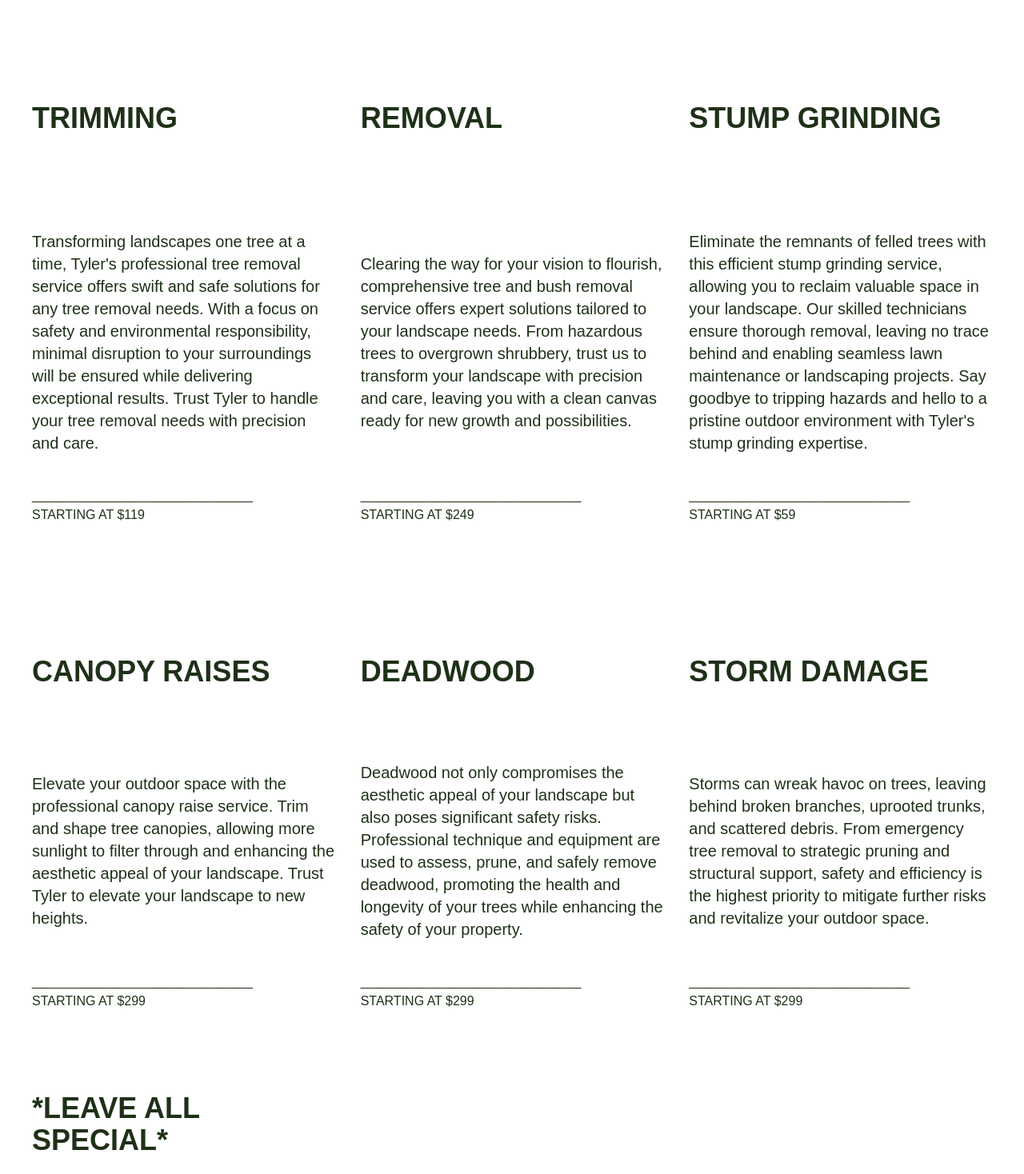
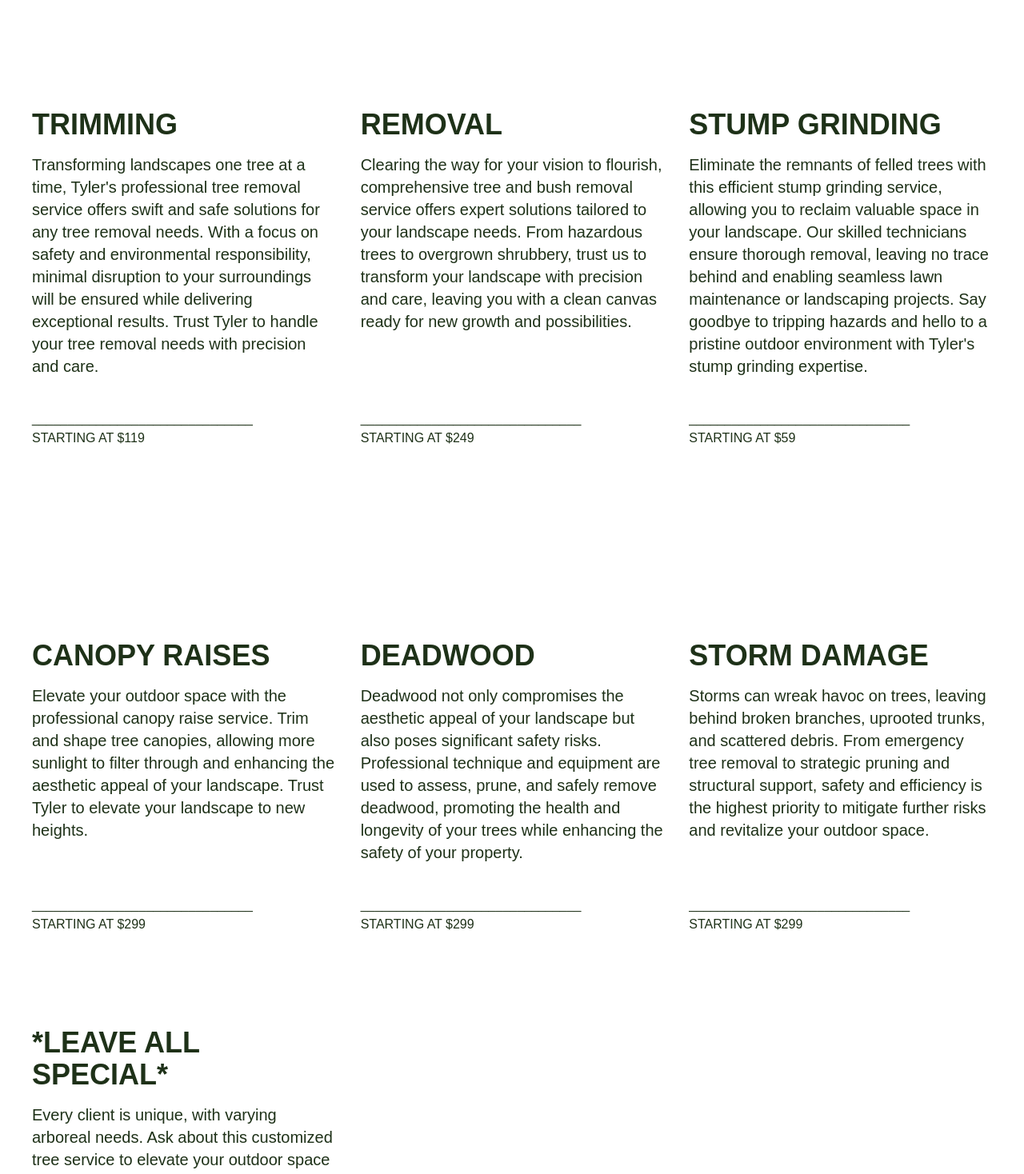
Before and after one commit to gmcclarin/tyler, a React (Create React App) app: page /services in a window 1280 px wide. Shown: the part 120-1588 px from the top of the page at 80% size. Built offline with nearby package versions, Linux system fonts and the light colour scheme; no server answers.

Commit message:
minor css enhancements

```diff
--- a/src/components/BeforeAfter.js
+++ b/src/components/BeforeAfter.js
@@ -139,13 +139,13 @@ const BeforeAfter = () => {
                 className="sm:px-5 text-4xl sm:text-6xl cursor-pointer animate-pulse mx-5 sm:mx-10">«</div>
                     <div className="block sm:flex">
                         <div className="w-full sm:w-1/2 h-1/2 md:h-full relative">
-                            <div className="absolute text-4xl italic top-1/2 left-1/2 -translate-x-1/2 -translate-y-1/2 font-bold text-center text-white border-2 border-white rounded-full p-1 animate-pulse">BEFORE</div>
-                            <img className=" h-full w-full" src={chosenJob.before} />
+                            <div className="absolute text-4xl italic top-1/2 left-1/2 -translate-x-1/2 -translate-y-1/2 font-bold text-center text-white border-2 border-white rounded-full p-3 animate-pulse">BEFORE</div>
+                            <img className=" h-full w-full" src={chosenJob.before} alt="before" />
                         </div>
 
                         <div className="w-full sm:w-1/2 h-1/2 md:h-full relative">
-                            <div className="absolute text-4xl italic top-1/2 left-1/2 -translate-x-1/2 -translate-y-1/2 font-bold text-center text-white border-2  border-white rounded-full p-1 animate-pulse ">AFTER</div>
-                            <img className=" h-full w-full" src={chosenJob.after} />
+                            <div className="absolute text-4xl italic top-1/2 left-1/2 -translate-x-1/2 -translate-y-1/2 font-bold text-center text-white border-2  border-white rounded-full p-3 animate-pulse ">AFTER</div>
+                            <img className=" h-full w-full" src={chosenJob.after} alt="after" />
                         </div>
                     </div>
 
--- a/src/pages/ServicesPage.js
+++ b/src/pages/ServicesPage.js
@@ -8,16 +8,16 @@ const ServicesPage = () => {
             <MobileNav />
             <Nav />
 
-            <div className="pt-24 sm:pt-32 p-10 grid sm:grid-cols-2 lg:grid-cols-3 gap-8  bg-base text-darker">
-            <div className="grid grid-rows-2 items-center">
-                <div className="text-4xl font-bold">TRIMMING</div>
+            <div className="px-10 p-8  grid sm:grid-cols-2 lg:grid-cols-3 gap-8  bg-base text-darker">
+            <div className="grid grid-rows-2 ">
+                <div className="text-4xl font-bold self-end pb-4">TRIMMING</div>
                 <div className="text-xl">Transforming landscapes one tree at a time, Tyler's professional tree removal service offers swift and safe solutions for any tree removal needs. With a focus on safety and environmental responsibility, minimal disruption to your surroundings will be ensured while delivering exceptional results. Trust Tyler to handle your tree removal needs with precision and care.</div>
                 <div className="my-10">
                     <p>_______________________________</p>
                     STARTING AT $119</div>
             </div>
-                <div className="grid grid-rows-2 items-center">
-                    <div className="text-4xl font-bold">REMOVAL</div>
+                <div className="grid grid-rows-2">
+                    <div className="text-4xl font-bold self-end pb-4">REMOVAL</div>
                     <div className="text-xl">Clearing the way for your vision to flourish, comprehensive tree and bush removal service offers expert solutions tailored to your landscape needs. From hazardous trees to overgrown shrubbery, trust us to transform your landscape with precision and care, leaving you with a clean canvas ready for new growth and possibilities.</div>
                     <div className="my-10">
                     <p>_______________________________</p>
@@ -26,40 +26,40 @@ const ServicesPage = () => {
 
 
 
-                <div className="grid grid-rows-2 items-center">
-                    <div className="text-4xl font-bold">STUMP GRINDING</div>
+                <div className="grid grid-rows-2">
+                    <div className="text-4xl font-bold self-end pb-4">STUMP GRINDING</div>
                     <div className="text-xl">Eliminate the remnants of felled trees with this efficient stump grinding service, allowing you to reclaim valuable space in your landscape. Our skilled technicians ensure thorough removal, leaving no trace behind and enabling seamless lawn maintenance or landscaping projects. Say goodbye to tripping hazards and hello to a pristine outdoor environment with Tyler's stump grinding expertise.</div>
                     <div className="my-10">
                     <p>_______________________________</p>
                     STARTING AT $59</div>
                 </div>
 
-                <div className="grid grid-rows-2 items-center">
-                    <div className="text-4xl font-bold">CANOPY RAISES</div>
+                <div className="grid grid-rows-2">
+                    <div className="text-4xl font-bold self-end pb-4">CANOPY RAISES</div>
                     <div className="text-xl">Elevate your outdoor space with the professional canopy raise service. Trim and shape tree canopies, allowing more sunlight to filter through and enhancing the aesthetic appeal of your landscape. Trust Tyler to elevate your landscape to new heights.</div>
                     <div className="my-10">
                     <p>_______________________________</p>
                     STARTING AT $299</div>
                 </div>
 
-                <div className="grid grid-rows-2 items-center">
-                    <div className="text-4xl font-bold">DEADWOOD</div>
+                <div className="grid grid-rows-2">
+                    <div className="text-4xl font-bold self-end pb-4">DEADWOOD</div>
                     <div className="text-xl">Deadwood not only compromises the aesthetic appeal of your landscape but also poses significant safety risks. Professional technique and equipment are used to assess, prune, and safely remove deadwood, promoting the health and longevity of your trees while enhancing the safety of your property.</div>
                     <div className="my-10">
                     <p>_______________________________</p>
                     STARTING AT $299</div>
                 </div>
 
-                <div className="grid grid-rows-2 items-center">
-                    <div className="text-4xl font-bold">STORM DAMAGE</div>
+                <div className="grid grid-rows-2">
+                    <div className="text-4xl font-bold self-end pb-4">STORM DAMAGE</div>
                     <div className="text-xl">Storms can wreak havoc on trees, leaving behind broken branches, uprooted trunks, and scattered debris. From emergency tree removal to strategic pruning and structural support, safety and efficiency is the highest priority to mitigate further risks and revitalize your outdoor space. </div>
                     <div className="my-10">
                     <p>_______________________________</p>
                     STARTING AT $299</div>
                 </div>
 
-                <div className="grid grid-rows-2 items-center">
-                    <div className="text-4xl font-bold">*LEAVE ALL SPECIAL*</div>
+                <div className="grid grid-rows-2">
+                    <div className="text-4xl font-bold self-end pb-4">*LEAVE ALL SPECIAL*</div>
                     <div className="text-xl">Every client is unique, with varying arboreal needs. Ask about this customized tree service to elevate your outdoor space and leave your trees healthier and your lanscape more beautiful.</div>
                     <div className="my-10">
                     <p>_______________________________</p>
```
